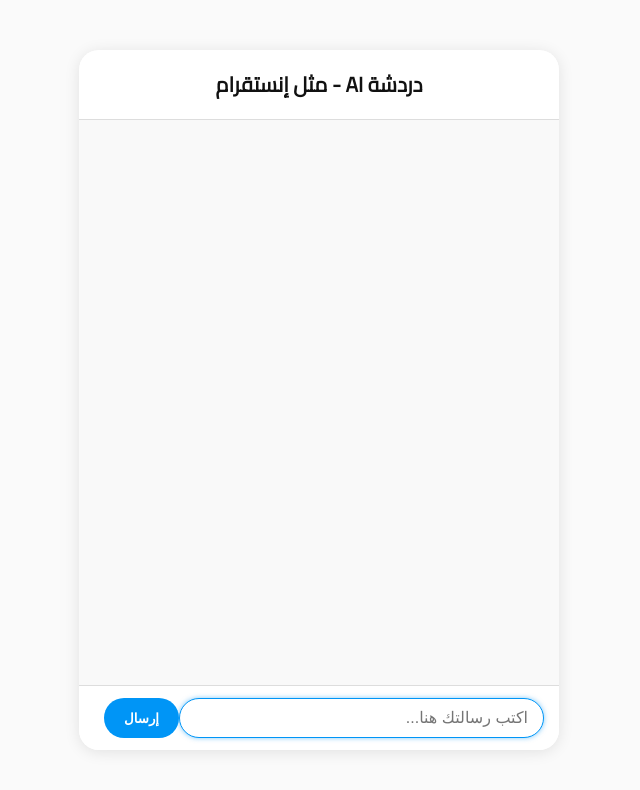
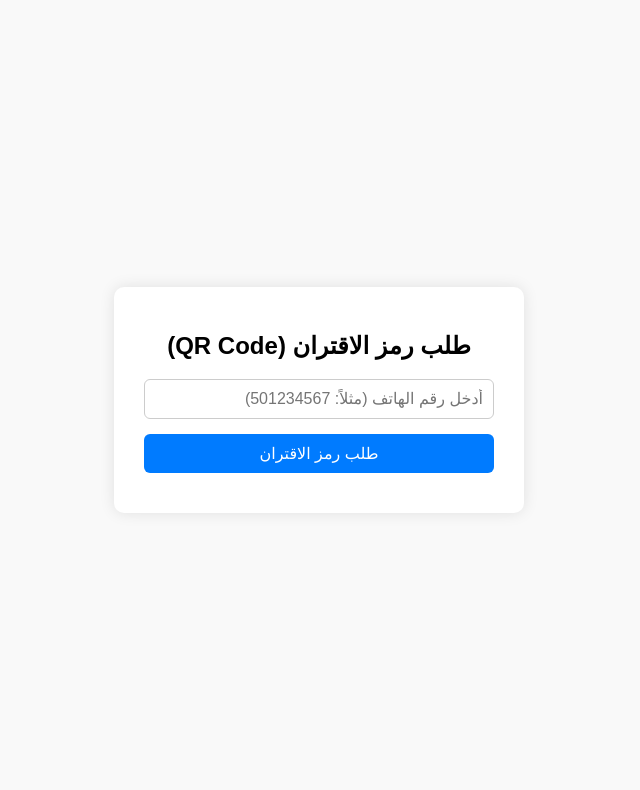
Before and after one commit to TARZAN-XD/server, a website: page public/index.html in a window 1280 px wide. Shown: the whole page, without its empty margins (321-961 px from the left). Drawn offline with Linux system fonts and the light colour scheme.

Commit message:
Update index.html

```diff
--- a/public/index.html
+++ b/public/index.html
@@ -3,189 +3,87 @@
 <head>
 <meta charset="UTF-8" />
 <meta name="viewport" content="width=device-width, initial-scale=1" />
-  <title>دردشة مثل إنستقرام مع AI</title>
+<title>طلب رمز الاقتران - WhatsApp Bot</title>
 <style>
-    @import url('https://fonts.googleapis.com/css2?family=Cairo&display=swap');
-
-    * {
+  body {
+    font-family: Arial, sans-serif;
+    background: #f9f9f9;
+    margin: 0; padding: 0;
+    display: flex; justify-content: center; align-items: center;
+    height: 100vh; direction: rtl;
+  }
+  .container {
+    background: white;
+    padding: 25px 30px;
+    border-radius: 10px;
+    box-shadow: 0 0 15px rgba(0,0,0,0.1);
+    width: 350px;
+    text-align: center;
+  }
+  input[type="text"] {
+    width: 100%;
+    padding: 10px;
+    font-size: 16px;
+    margin-bottom: 15px;
+    border: 1px solid #ccc;
+    border-radius: 6px;
     box-sizing: border-box;
   }
-
-    body {
-      margin: 0;
-      padding: 0;
-      font-family: 'Cairo', sans-serif;
-      background: #fafafa;
-      height: 100vh;
-      display: flex;
-      flex-direction: column;
-      justify-content: center;
-      align-items: center;
-    }
-
-    .chat-wrapper {
-      width: 100%;
-      max-width: 480px;
-      height: 700px;
-      background: #fff;
-      box-shadow: 0 2px 15px rgba(0,0,0,0.1);
-      border-radius: 20px;
-      display: flex;
-      flex-direction: column;
-      overflow: hidden;
-    }
-
-    .chat-header {
-      padding: 15px 20px;
-      background: #fff;
-      border-bottom: 1px solid #ddd;
-      font-weight: 700;
-      font-size: 1.3rem;
-      color: #111;
-      text-align: center;
-      user-select: none;
-      box-shadow: 0 1px 5px rgba(0,0,0,0.05);
-    }
-
-    .chat-messages {
-      flex: 1;
-      overflow-y: auto;
-      padding: 20px;
-      background: #f9f9f9;
-      display: flex;
-      flex-direction: column;
-      gap: 12px;
-      scroll-behavior: smooth;
-    }
-
-    .message {
-      max-width: 70%;
-      padding: 12px 18px;
-      border-radius: 20px;
-      font-size: 1rem;
-      line-height: 1.4;
-      word-wrap: break-word;
-      white-space: pre-wrap;
-      box-shadow: 0 1px 3px rgba(0,0,0,0.1);
-      user-select: text;
-    }
-
-    .message.user {
-      align-self: flex-end;
-      background: #0095f6;
-      color: white;
-      border-bottom-right-radius: 4px;
-    }
-
-    .message.ai {
-      align-self: flex-start;
-      background: #e4e6eb;
-      color: #050505;
-      border-bottom-left-radius: 4px;
-    }
-
-    .chat-input {
-      display: flex;
-      padding: 12px 15px;
-      border-top: 1px solid #ddd;
-      background: #fff;
-    }
-
-    .chat-input input {
-      flex: 1;
-      padding: 10px 15px;
-      font-size: 1rem;
-      border: 1px solid #ddd;
-      border-radius: 9999px;
-      outline: none;
-      transition: border-color 0.3s;
-    }
-    .chat-input input:focus {
-      border-color: #0095f6;
-      box-shadow: 0 0 5px rgba(0,149,246,0.5);
-    }
-
-    .chat-input button {
-      background: #0095f6;
+  button {
+    background-color: #007bff;
     border: none;
     color: white;
-      padding: 0 20px;
-      margin-left: 10px;
-      border-radius: 9999px;
-      font-weight: 700;
+    padding: 10px;
+    font-size: 16px;
     cursor: pointer;
-      transition: background-color 0.3s;
+    border-radius: 6px;
+    width: 100%;
   }
-    .chat-input button:disabled {
-      background: #80c1f9;
+  button:disabled {
+    background-color: #999;
     cursor: not-allowed;
   }
-    .chat-input button:hover:not(:disabled) {
-      background: #007ac9;
+  #status {
+    margin-top: 15px;
+    font-weight: bold;
+    color: green;
+  }
+  #error {
+    color: red;
+    margin-top: 15px;
+    font-weight: bold;
   }
 </style>
 </head>
 <body>
+  <div class="container">
+    <h2>طلب رمز الاقتران (QR Code)</h2>
+    <input id="phoneInput" type="text" placeholder="أدخل رقم الهاتف (مثلاً: 501234567)" maxlength="15" />
+    <button id="pairBtn">طلب رمز الاقتران</button>
 
-<div class="chat-wrapper" role="main" aria-label="دردشة مع الذكاء الاصطناعي">
-  <header class="chat-header">دردشة AI - مثل إنستقرام</header>
-  <div id="chatMessages" class="chat-messages" aria-live="polite" aria-atomic="false" tabindex="0"></div>
-  <form id="chatForm" class="chat-input" autocomplete="off" aria-label="نموذج إرسال رسالة">
-    <input id="userInput" type="text" placeholder="اكتب رسالتك هنا..." required aria-required="true" aria-label="نص الرسالة" />
-    <button id="sendBtn" type="submit" aria-label="إرسال الرسالة">إرسال</button>
-  </form>
+    <div id="status"></div>
+    <div id="error"></div>
   </div>
 
   <script>
-  const chatMessages = document.getElementById('chatMessages');
-  const chatForm = document.getElementById('chatForm');
-  const userInput = document.getElementById('userInput');
-  const sendBtn = document.getElementById('sendBtn');
+    const pairBtn = document.getElementById('pairBtn');
+    const phoneInput = document.getElementById('phoneInput');
+    const statusDiv = document.getElementById('status');
+    const errorDiv = document.getElementById('error');
 
-  // لو رفعت السيرفر والواجهة مع بعض في Render أو مكان واحد
-  // يمكن تستخدم مسار النسبي '/chat'
-  const SERVER_URL = '/chat';
+    pairBtn.onclick = () => {
+      const number = phoneInput.value.trim();
+      errorDiv.textContent = '';
+      statusDiv.textContent = '';
 
-  function addMessage(text, sender) {
-    const div = document.createElement('div');
-    div.classList.add('message', sender);
-    div.textContent = text;
-    chatMessages.appendChild(div);
-    chatMessages.scrollTop = chatMessages.scrollHeight;
+      if (!number.match(/^\d+$/)) {
+        errorDiv.textContent = 'يرجى إدخال رقم هاتف صالح بدون رموز أو حروف.';
+        return;
       }
 
-  chatForm.addEventListener('submit', async e => {
-    e.preventDefault();
-    const text = userInput.value.trim();
-    if (!text) return;
-
-    addMessage(text, 'user');
-    userInput.value = '';
-    userInput.disabled = true;
-    sendBtn.disabled = true;
-
-    addMessage('جاري الرد...', 'ai');
-
-    try {
-      const response = await fetch(SERVER_URL, {
-        method: 'POST',
-        headers: { 'Content-Type': 'application/json' },
-        body: JSON.stringify({ message: text })
-      });
-      const data = await response.json();
-      chatMessages.lastChild.textContent = data.reply || 'لم أتمكن من فهم رسالتك.';
-    } catch (error) {
-      chatMessages.lastChild.textContent = 'حدث خطأ في الاتصال.';
-      console.error(error);
-    } finally {
-      userInput.disabled = false;
-      sendBtn.disabled = false;
-      userInput.focus();
-    }
-  });
-
-  window.onload = () => userInput.focus();
+      // بعد التحقق، نوجه المستخدم لصفحة عرض رمز QR مع رقم الهاتف في الرابط (للتجربة فقط)
+      window.location.href = `/qr.html?number=${encodeURIComponent(number)}`;
+    };
   </script>
-
 </body>
 </html>
```
Lines whose indentation alone changed are shown as unchanged.
